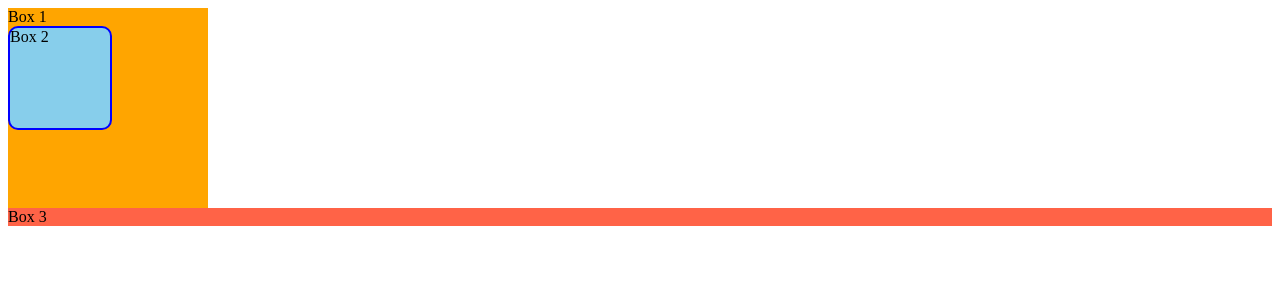
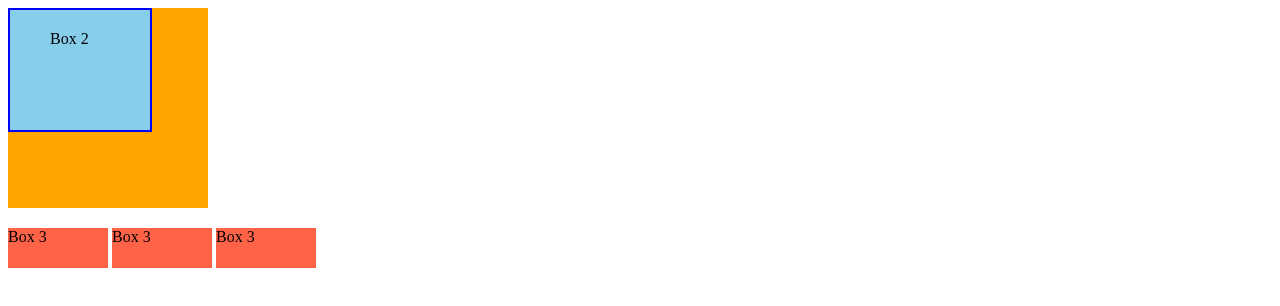
Before and after one commit to echu510/dotInstall, a plain HTML site: page basic_css_styles_v2/index.html in a window 1280 px wide. Drawn offline with Linux system fonts and the light colour scheme.

Commit message:
詳解CSS 基礎文法編 #25 displayプロパティを操作してみよう

```diff
--- a/basic_css_styles_v2/css/styles.css
+++ b/basic_css_styles_v2/css/styles.css
@@ -3,23 +3,24 @@
 	background-color: orange;
 	width:200px;
 	height: 200px;
+	margin-bottom: 20px;
+	margin: 0 0 20px;
+
 }
 .box2{
 	background-color: skyblue;
 	width:50%;
 	height:50%;
-	/* overflow: hidden;
-	overflow: scroll; */
-	/* border-width: 2px;
-	border-style: solid;
-	border-color: blue; */
-	/* border: 2px dashed blue; */
-	/* border-top: 2px solid blue;
-	border-bottom: 2px solid blue; */
 	border: 2px solid blue;
-	/* border-bottom: none; */
-	border-radius: 10px;
+	padding-top: 20px;
+	padding-left: 40px;
+
 }
 .box3{
 	background-color: tomato;
+	width:100px;
+	height:40px;
+	/* display:inline; */
+	display:inline-block;
+	/* display:none; */
 }
--- a/basic_css_styles_v2/index.html
+++ b/basic_css_styles_v2/index.html
@@ -7,12 +7,14 @@
 	</head>
 	<body>
 		<div class="box1">
-			Box 1
+			<!-- Box 1 -->
 			<div class="box2">Box 2
 				<!-- こんにちは。こんにちは。こんにちは。こんにちは。こんにちは。こんにちは。 -->
 			</div>
 		</div>
 		<div class="box3">Box 3</div>
+		<div class="box3">Box 3</div>
+		<div class="box3">Box 3</div>
 
 	</body>
 </html>
```
